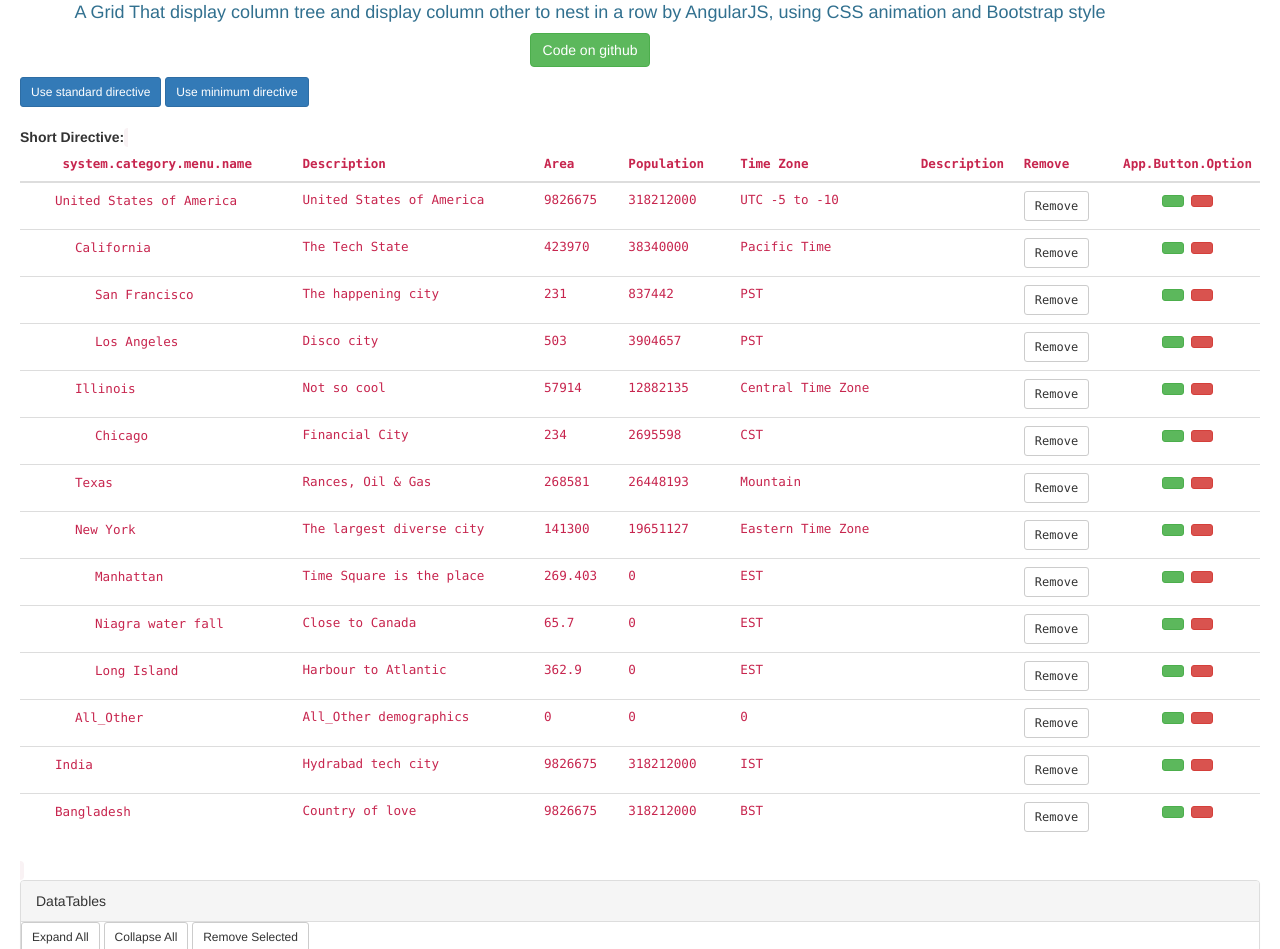
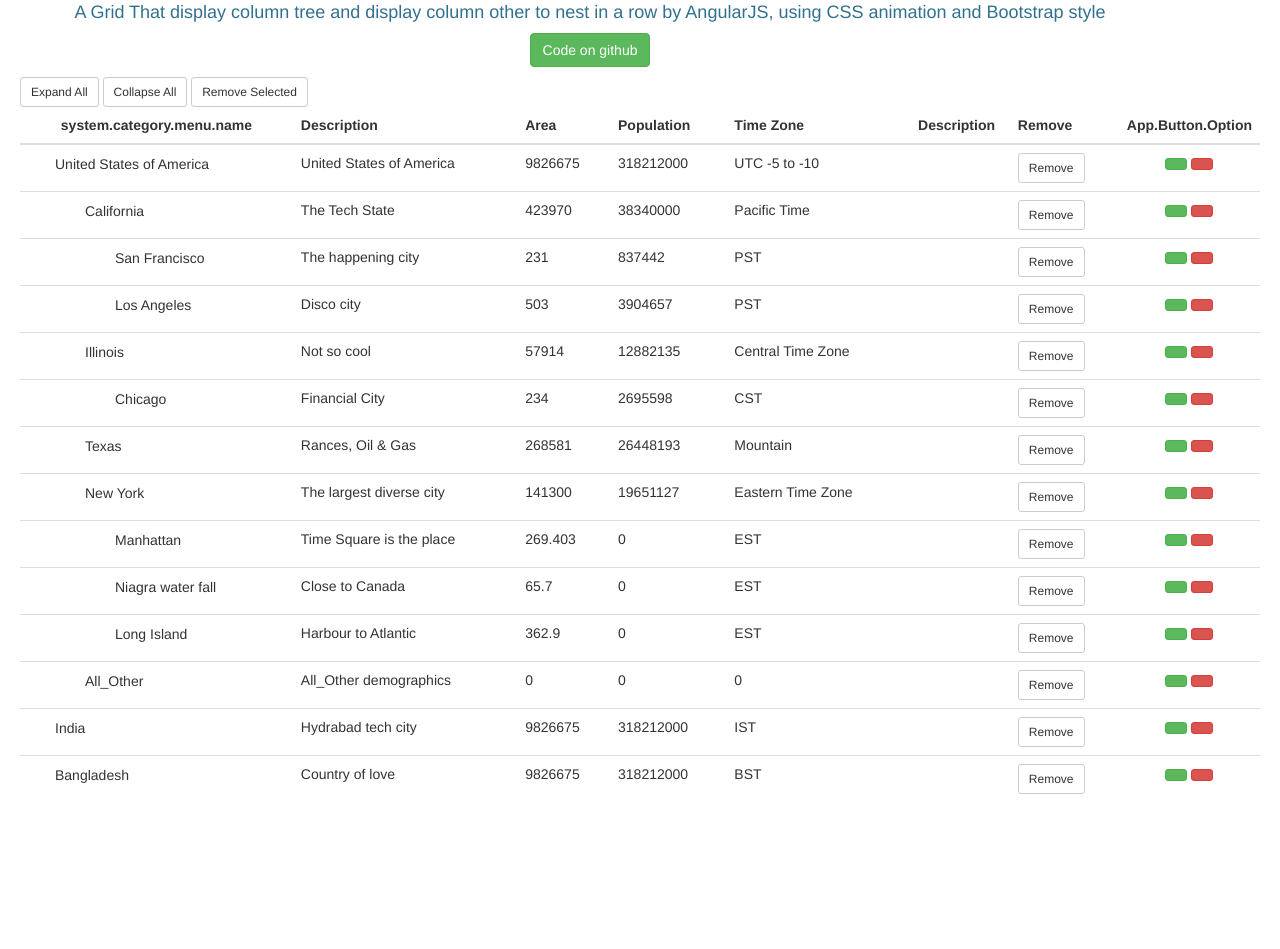
Before and after one commit to thienhung1989/angular-tree-dnd, a website: page demo/index.html in a window 1280 px wide. Shown: the part 116-1065 px from the top of the page. After the commit the page ends 938 px from the top, so only its background shows below. Drawn offline with nearby package versions, Linux system fonts and the light colour scheme.

Commit message:
Update index.html

```diff
--- a/demo/index.html
+++ b/demo/index.html
@@ -14,33 +14,7 @@
         <h4 class=" text-center text-info">A Grid That display column tree and display column other to nest in a row by AngularJS, using CSS animation and Bootstrap style</h4>
         <p class="text-center"><a class="btn btn-success" href="https://github.com/thienhung1989/angular-tree-table">Code on github</a></p>
     </div>
-    <div ng-model="showMinDir" ng-value="false">
-        <button ng-click="showMinDir=false" class="btn btn-primary btn-sm">Use standard directive</button>
-        <button ng-click="showMinDir=true" class="btn btn-primary btn-sm">Use minimum directive</button>
-        <br/><br/>
-        <div ng-show="showMinDir">
-			<strong>Full Directive: </strong>
-			<code><tree-table tree-data="tree_data" tree-control="my_tree" callbacks="callbacks" drag-enabled="true"icon-leaf="none" icon-expand="fa fa-fw fa-angle-right" icon-collapse="fa fa-fw fa-angle-down"column-defs="col_defs" expand-on="expanding_property"	on-select="my_tree_handler(branch)" on-click="my_tree_handler(branch)" data-indent="30"	data-indent-unit="px" data-indent-plus="15"></tree-table></code>
-		</div>
 
-        <div ng-show="!showMinDir">
-			<strong>Short Directive: </strong>
-			<code>
-				<tree-table
-					tree-data="tree_data"
-					tree-control="my_tree" drag-enabled="true"
-					column-defs="col_defs"
-					expand-on="expanding_property">
-				</tree-table>
-			</code>
-		</div>
-	</div>
-	<div class="panel panel-default">
-		<div class="panel-heading">
-			DataTables
-			<span class="pull-right m-r-sm"></span>
-		</div>
-		<div ng-init="app.settings.container = false;">
     	<button ng-click="my_tree.expand_all()" class="btn btn-default btn-sm">Expand All</button>
     	<button ng-click="my_tree.collapse_all()" class="btn btn-default btn-sm">Collapse All</button>
 	<button ng-click="remove_branch()" class="btn btn-default btn-sm">Remove Selected</button>
@@ -50,9 +24,6 @@
 		on-select="my_tree_handler(branch)" on-click="my_tree_handler(branch)" data-indent="30"
 		data-indent-unit="px" data-indent-plus="15">
 	</tree-table>
-		</div>
-	</div>
-	</div>
 
     <script src="//ajax.googleapis.com/ajax/libs/angularjs/1.2.12/angular.js"></script>
     <!-- for local development -->
```
Lines whose indentation alone changed are shown as unchanged.
